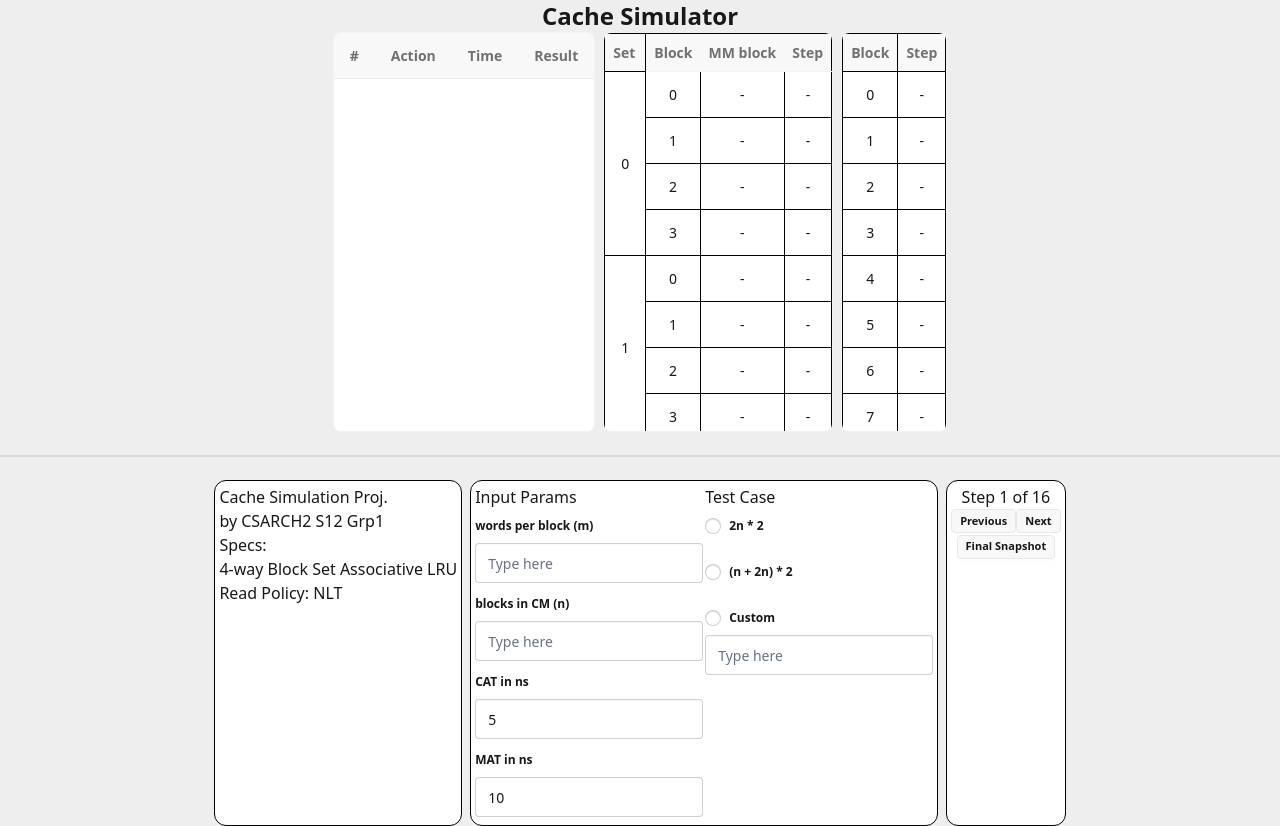
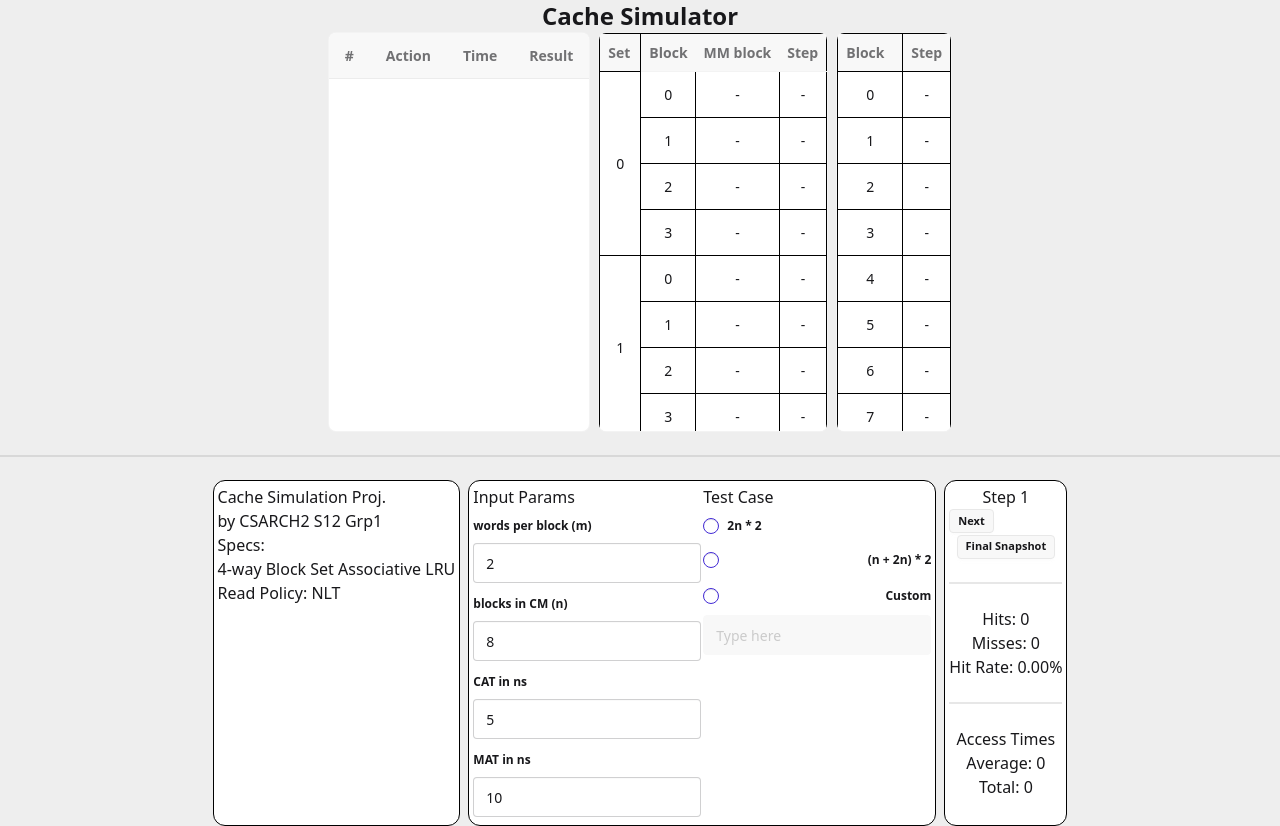
Before and after one commit to sean-benedict-bernardo/1243-CSARCH2-CacheSimulation, a SvelteKit app: page / in a window 1280 px wide. Built offline with nearby package versions, Linux system fonts and the light colour scheme.

Commit message:
final part 1

```diff
--- a/src/routes/+page.svelte
+++ b/src/routes/+page.svelte
@@ -1,19 +1,52 @@
 <script lang="ts">
-	import { CacheMemory } from "$lib/Cache.js";
-	import TableMemory from "$lib/TableCacheMemory.svelte";
+	import { CacheMemory } from '$lib/Cache.js';
+	import TableMemory from '$lib/TableCacheMemory.svelte';
 	import SRAMTable from '$lib/TableSRAM.svelte';
 	import ActionLogs from '$lib/TableActionLogs.svelte';
-	import { onMount } from "svelte";
+	import { onMount } from 'svelte';
+
+	let selectedTestCase: string = '';
+	let customTestCase: string = '';
 
 	const SRAM_BLOCKS = 16;
-	const numCacheLines = 8;
-	const wordsPerBlock = 2;
+	let wordsPerBlock = 2;
+	let numCacheLines = 8;
 
 	// Reactive Inputs
-	let wordsPerBlockInput = wordsPerBlock;
-	let numCacheLinesInput = numCacheLines;
-	let catNs = 5;
-	let matNs = 10;
+	let wordsPerBlockInput: number = wordsPerBlock;
+	let numCacheLinesInput: number = numCacheLines;
+	let catNs: number = 5;
+	let matNs: number = 10;
+
+	let numHits: number = 0;
+	let numMisses: number = 0;
+
+    let TAT: number = 0; // Total Access Time
+    let AAT: number = 0; // Average Access Time
+
+    $: if (wordsPerBlockInput !== wordsPerBlock || numCacheLinesInput !== numCacheLines) {
+        const isPowerOfTwo = (n: number) => n > 0 && (n & (n - 1)) === 0;
+
+        // verify that wordsPerBlockInput is a power of 2 and at least 2
+        if (wordsPerBlockInput < 2) {
+            throw new Error('Words per block must be at least 2.');
+        } else if (!isPowerOfTwo(wordsPerBlockInput)) {
+            throw new Error('Words per block must be a power of 2.');
+		}
+
+		// verify that number of blocks is
+		// a power of 2 and at least than 4
+		if (numCacheLinesInput < 4 || !isPowerOfTwo(numCacheLinesInput)) {
+			throw new Error('Number of cache lines must be a power of 2.');
+		}
+
+		cache = new CacheMemory(wordsPerBlockInput, numCacheLinesInput, catNs, matNs);
+		cacheMemory = [];
+		sramdata = [];
+		logEntries = [];
+		curr = 0;
+		step_num = 1;
+	}
 
 	// Simulation states
 	let inserts: number[] = [];
@@ -31,7 +64,7 @@
 
 	let logEntries: { hit: boolean; action: string; time: number }[] = [];
 
-	let cache = new CacheMemory(wordsPerBlock, numCacheLines, catNs, matNs);
+	let cache = new CacheMemory(wordsPerBlockInput, numCacheLinesInput, catNs, matNs);
 
 	// Initialize inputs
 	for (let i = 0; i < SRAM_BLOCKS * 2; ++i) {
@@ -59,45 +92,58 @@
 		};
 
 		// REASSIGN to trigger reactivity
-	cacheMemory = [...cacheMemory, {
+		cacheMemory = [
+			...cacheMemory,
+			{
 				set_number: newBlock.setNumber,
 				set_block_number: newBlock.blockNumber,
 				main_memory_block: memBlk,
 				step: step_num
-	}];
+			}
+		];
 
-	sramdata = [...sramdata, {
+		sramdata = [
+			...sramdata,
+			{
 				block: memBlk,
 				step: step_num
-	}];
+			}
+		];
 
-	logEntries = [...logEntries, {
-		hit: newBlock.status === "Hit",
-		action: newBlock.status === "Hit" ? `Read Block ${memBlk}` : `Load Block ${memBlk}`,
+		logEntries = [
+			...logEntries,
+			{
+				hit: newBlock.status === 'Hit',
+				action: newBlock.status === 'Hit' ? `Read Block ${memBlk}` : `Load Block ${memBlk}`,
 				time: step_num
-	}];
+			}
+		];
+
+		const stats = cache.getStats();
+		numHits = stats.hits;
+		numMisses = stats.misses;
 
 		curr = (curr + 1) % inserts.length;
 		step_num += 1;
 
-    console.log(sramdata)
+        TAT = cache.calculateTotalAccessTime();
+        AAT = cache.calculateAverageAccessTime();
+
+		console.log(sramdata);
 	}
-
 </script>
 
-
-<div class="w-full h-full bg-base-300">
-    <h1 class="text-2xl font-bold text-center">Cache Simulator</h1>
-    <div class=" w-full ">
-
+<div class="h-full w-full bg-base-300">
+	<h1 class="text-center text-2xl font-bold">Cache Simulator</h1>
+	<div class=" w-full">
 		<div class="flex flex-row justify-center gap-2">
-            <ActionLogs logs={logEntries}/>
-            <TableMemory tableLength={4} setSize={4} items={cacheMemory}></TableMemory>
-            <SRAMTable addressBits={4} blockSize={1} items={sramdata} />
+			<ActionLogs logs={logEntries} />
+			<TableMemory tableLength={numCacheLines / 4} setSize={4} items={cacheMemory}></TableMemory>
+			<SRAMTable addressBits={10} blockSize={1} items={sramdata} />
 		</div>
 		<div class="divider"></div>
-        <div class="flex flex-row gap-2 justify-center ">
-            <div class="border border-black p-1 bg-base-100 rounded-xl">
+		<div class="flex flex-row justify-center gap-2">
+			<div class="rounded-xl border border-black bg-base-100 p-1">
 				<p>Cache Simulation Proj.</p>
 				<p>by CSARCH2 S12 Grp1</p>
 
@@ -107,25 +153,35 @@
 					<li>Read Policy: NLT</li>
 				</ol>
 			</div>
-            <div class="flex flex-row gap-0.5 border border-black p-1 bg-base-100 rounded-xl">
+			<div class="flex flex-row gap-0.5 rounded-xl border border-black bg-base-100 p-1">
 				<div>
 					Input Params
 					<div class="flex flex-col">
 						<fieldset class="fieldset">
 							<legend class="fieldset-legend">words per block (m)</legend>
-                            <input type="text" class="input" placeholder="Type here" />
+							<input
+								type="number"
+								class="input"
+								placeholder="Type here"
+								bind:value={wordsPerBlockInput}
+							/>
 						</fieldset>
 						<fieldset class="fieldset">
 							<legend class="fieldset-legend">blocks in CM (n)</legend>
-                            <input type="text" class="input" placeholder="Type here" />
+							<input
+								type="number"
+								class="input"
+								placeholder="Type here"
+								bind:value={numCacheLinesInput}
+							/>
 						</fieldset>
 						<fieldset class="fieldset">
 							<legend class="fieldset-legend">CAT in ns</legend>
-                            <input type="text" class="input" placeholder="Type here" bind:value={catNs}/>
+							<input type="number" class="input" placeholder="Type here" bind:value={catNs} />
 						</fieldset>
 						<fieldset class="fieldset">
 							<legend class="fieldset-legend">MAT in ns</legend>
-                            <input type="text" class="input" placeholder="Type here" bind:value={matNs}/>
+							<input type="number" class="input" placeholder="Type here" bind:value={matNs} />
 						</fieldset>
 					</div>
 				</div>
@@ -133,27 +189,70 @@
 					Test Case
 					<div class="flex flex-col items-start gap-2">
 						<fieldset class="fieldset">
-                            <legend class="fieldset-legend"><input type="checkbox" class="checkbox size-4" />2n * 2</legend>
-                        </fieldset>
-                        <fieldset class="fieldset">
-                            <legend class="fieldset-legend"><input type="checkbox" class="checkbox size-4" />(n + 2n) * 2</legend>
-                        </fieldset>
-                        <fieldset class="fieldset">
-                            <legend class="fieldset-legend"><input type="checkbox" class="checkbox size-4" />Custom</legend>
-                            <input type="text" class="input" placeholder="Type here" />
+							<legend class="fieldset-legend">
+								<input
+									type="radio"
+									class="radio size-4 radio-primary"
+									name="testcase"
+									bind:group={selectedTestCase}
+									value="2n*2"
+									checked
+								/>
+								2n * 2
+							</legend>
+							<legend class="fieldset-legend">
+								<input
+									type="radio"
+									class="radio size-4 radio-primary"
+									name="testcase"
+									bind:group={selectedTestCase}
+									value="(n+2n)*2"
+								/>
+								(n + 2n) * 2
+							</legend>
+							<legend class="fieldset-legend">
+								<input
+									type="radio"
+									class="radio size-4 radio-primary"
+									name="testcase"
+									bind:group={selectedTestCase}
+									value="custom"
+								/>
+								Custom
+							</legend>
+
+							<input
+								type="text"
+								class="input"
+								placeholder="Type here"
+								bind:value={customTestCase}
+								disabled={selectedTestCase !== 'custom'}
+							/>
 						</fieldset>
 					</div>
 				</div>
 			</div>
-            <div class="border-black border flex-col justify-center text-center p-1 bg-base-100 rounded-xl">
-                Step {step_num} of 16
+			<div
+				class="flex-col justify-center rounded-xl border border-black bg-base-100 p-1 text-center"
+			>
+				Step {step_num}
 				<div class="flex flex-row">
-                    <button class="btn btn-xs">Previous</button>
-                <button class="btn btn-xs" onclick={addNext} >Next</button>
+					<button class="btn btn-xs" onclick={addNext}>Next</button>
 				</div>
 				<button class="btn btn-xs">Final Snapshot</button>
+
+				<div class="divider"></div>
+
+				<div class="flex flex-col">
+					<p>Hits: {numHits}</p>
+					<p>Misses: {numMisses}</p>
+					<p>Hit Rate: {isNaN(numHits / (numHits + numMisses)) ? '0.00' : ((numHits / (numHits + numMisses)) * 100).toFixed(2)}%</p>
+                    <div class="divider"></div>
+                    <p>Access Times</p>
+                    <p>Average: {AAT}</p>
+                    <p>Total: {TAT}</p>
 				</div>
 			</div>
 		</div>
-
 	</div>
+</div>
```
Lines whose indentation alone changed are shown as unchanged.
